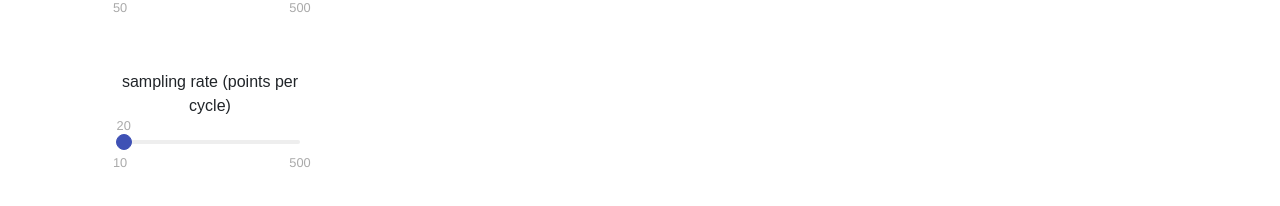
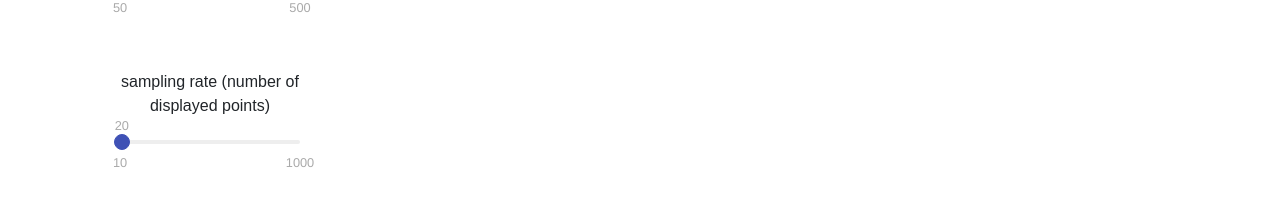
Before and after one commit to ndujar/react-wave, a React (Create React App) app in the folder wavevisualizer/: page / in a window 1280 px wide. Shown: the part 646-852 px from the top of the page. Built offline with nearby package versions, Linux system fonts and the light colour scheme.

Commit message:
Fix for sampling rate

```diff
--- a/wavevisualizer/src/App.js
+++ b/wavevisualizer/src/App.js
@@ -78,9 +78,9 @@ class App extends Component {
                 />
 
 
-              <p>sampling rate (points per cycle)</p>
+              <p>sampling rate (number of displayed points)</p>
                 <InputRange
-                  maxValue={500}
+                  maxValue={1000}
                   minValue={10}
                   value={this.state.sampling}
                   onChange={value => this.setState({ sampling: value })}
```
